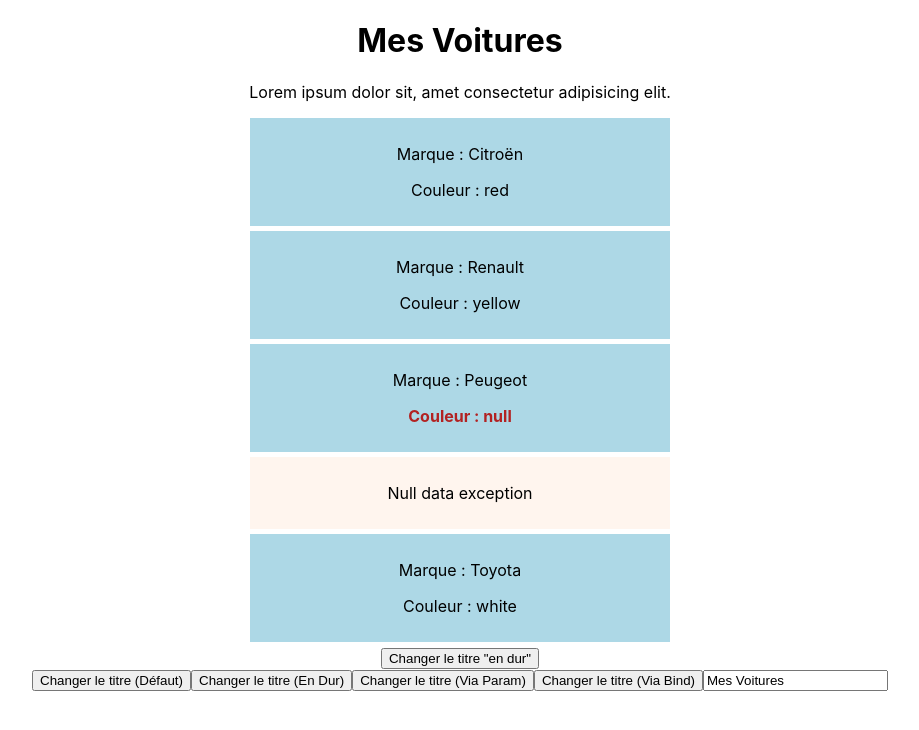
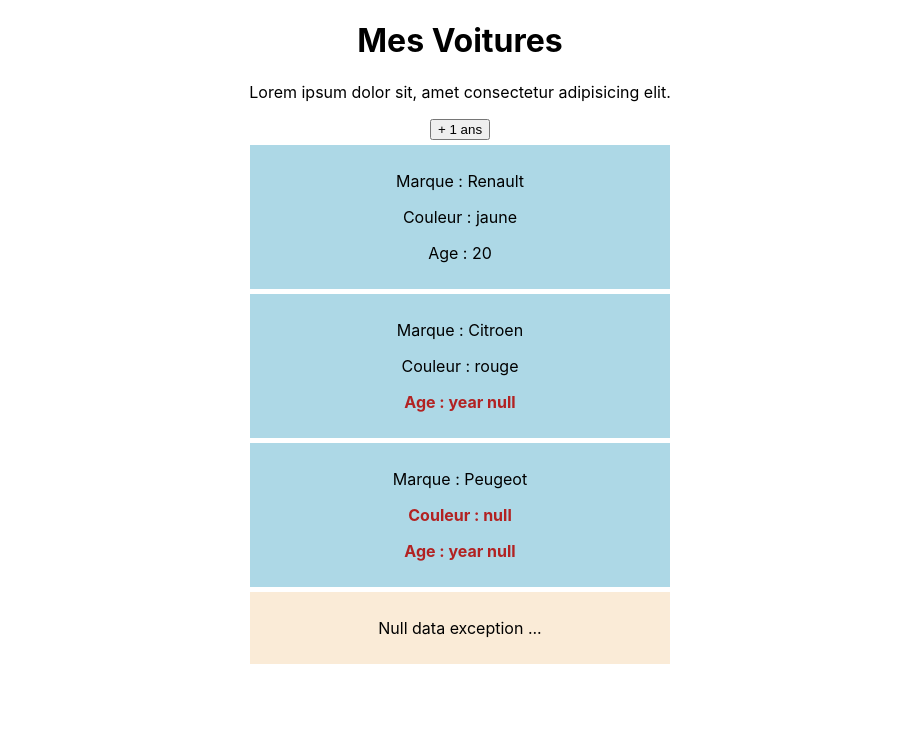
Before and after one commit to baptistelechat/Cars_React, a React (Create React App) app: page / in a window 1280 px wide. Shown: the top 730 px of the page, without its empty margins (180-1099 px from the left). Built offline with nearby package versions, Linux system fonts and the light colour scheme.

Commit message:
✨ Add and use state into Cars to define color / year / brand

```diff
--- a/src/App.js
+++ b/src/App.js
@@ -1,56 +1,13 @@
 import {React, Component} from 'react';
 import './App.css';
-import Cars from './components/Cars';
-
 import MyCars from './components/MyCars'
 
 class App extends Component {
 
-  state = {
-    titre : 'Mes Voitures'
-  }
-
-  changeTitleDefault = () => {
-    this.setState({
-        titre : 'Mes Voitures'
-    })
-  }
-
-  changeTitleSimple = () => {
-    this.setState({
-        titre : 'Mes Voitures (En dur)'
-    })
-  }
-
-  changeTitleParam = (titre) => {
-    this.setState({
-      titre : titre
-    })
-  }
-
-  changeTitleBind = (param) => {
-    this.setState({
-      titre : param
-    })
-  }
-
-  changeTitleInput = (e) => {
-    this.setState({
-      titre : e.target.value
-    })
-  }
-
   render() {
     return (
       <div className="App">
-        <MyCars title={this.state.titre}/>
-
-        <button onClick={this.changeTitleDefault}>Changer le titre (Défaut)</button>
-        <button onClick={this.changeTitleSimple}>Changer le titre (En Dur)</button>
-        <button onClick={() => this.changeTitleParam('Mes Voitures (Via Paramètre)')}>Changer le titre (Via Param)</button>
-        <button onClick={this.changeTitleBind.bind(this, 'Mes Voitures (Via Bind)')}>Changer le titre (Via Bind)</button>
-
-        <input type="text" onChange={this.changeTitleInput} value={this.state.titre}/>
+        <MyCars/>
       </div>
     );
   }
--- a/src/components/Cars.js
+++ b/src/components/Cars.js
@@ -1,20 +1,24 @@
 import React from 'react'
 
-export default function Cars({children, color}) {
+export default function Cars({name, color, year}) {
 
-    const colorInfo = color ? (<p>Couleur : {color}</p>) : (<p style={{color:"firebrick", fontWeight:'bolder'}}>Couleur : null</p>);
+    const colorInfo = color ? (<p>Couleur : {color}</p>) : (<p className='null'>Couleur : null</p>);
 
-    if (children) {
+    const currentYear = new Date().getFullYear()
+    const yearInfo = year !==  currentYear ? (<p>Age : {year}</p>) : (<p className='null'>Age : year null</p>)
+
+    if (name) {
         return (
             <div style={{backgroundColor : 'lightblue', width : '400px', padding: '10px', margin : '5px auto'}}>
-                <p>Marque : {children}</p>
+                <p>Marque : {name}</p>
                 {colorInfo}
+                {yearInfo}
             </div>
         )
     } else {
         return (
-            <div style={{backgroundColor : 'seashell', width : '400px', padding: '10px', margin : '5px auto'}}>
-                <p>Null data exception</p>
+            <div style={{backgroundColor : 'antiquewhite', width : '400px', padding: '10px', margin : '5px auto'}}>
+                <p>Null data exception ...</p>
             </div>
         )
     }
--- a/src/components/MyCars.js
+++ b/src/components/MyCars.js
@@ -2,6 +2,18 @@ import {React, Component} from 'react'
 import Car from './Cars'
 
 class MyCars extends Component {
+
+    state = {
+        voitures: [
+            {name: 'Renault', color: 'jaune', year: 2000},
+            {name: 'Citroen', color: 'rouge', year: ''},
+            {name: 'Peugeot', color: '', year: ''},
+            {name: '', color: '', year: ''},
+        ],
+
+        titre : 'Mes Voitures'
+
+    }
 
     noCopy = () => {
         alert('Merci de ne pas copier le texte');
@@ -11,23 +23,41 @@ class MyCars extends Component {
         e.target.classList.toggle('hover');
     }
 
-    changeTitle = (e) => {
+    addOneYear = () => {
+        const updateState = this.state.voitures.map((param) => {
 
+            if (param.year != '') {
+                return param.year -= 1
+            } else {
+                return param.year -= 0
+            }
+        })
+
+        this.setState({
+            updateState
+        })
     }
 
 
+    render() {
 
-    render() {
+        const year = new Date().getFullYear();
+
         return (
             <div>
-                <h1 onMouseOver={this.addHoverEffect}>{this.props.title}</h1>
+                <h1 onMouseOver={this.addHoverEffect}>{this.state.titre}</h1>
                 <p onCopy={this.noCopy}>Lorem ipsum dolor sit, amet consectetur adipisicing elit.</p>
-                <Car color='red'>Citroën</Car>
-                <Car color='yellow'>Renault</Car>
-                <Car >Peugeot</Car>
-                <Car ></Car>
-                <Car color='white'>Toyota</Car>
-                <button>Changer le titre "en dur"</button>
+
+                <button onClick={this.addOneYear}>+ 1 ans</button>
+
+                {
+                    this.state.voitures.map((voiture, index) => {
+                        return(
+                           <Car key={index} name={voiture.name} color={voiture.color} year={year - voiture.year}/>
+                        )
+                    })
+                }
+
             </div>
         )
     }
```
Also changed, not shown: src/_old_App.js (added, +57 -0 lines).
